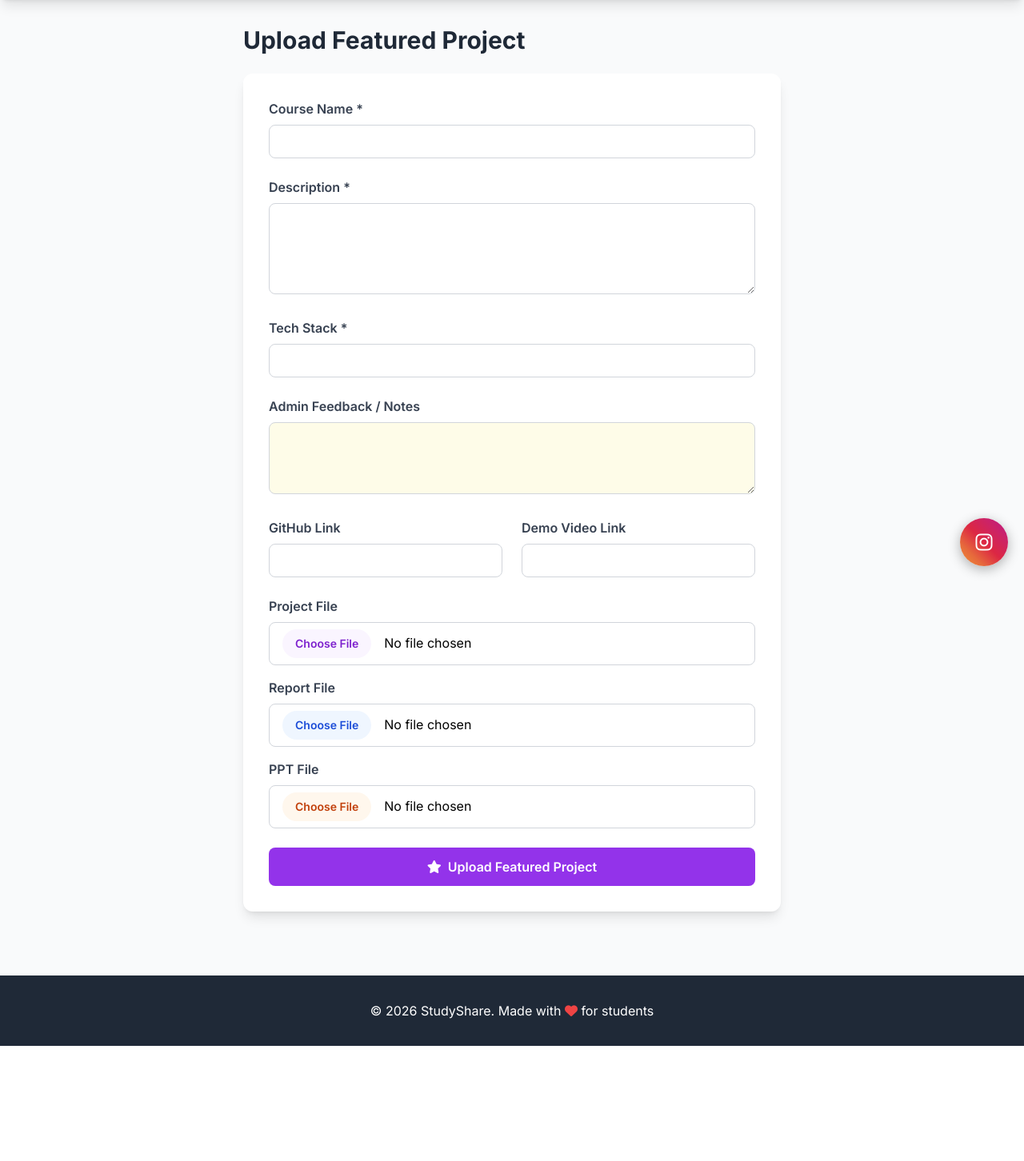
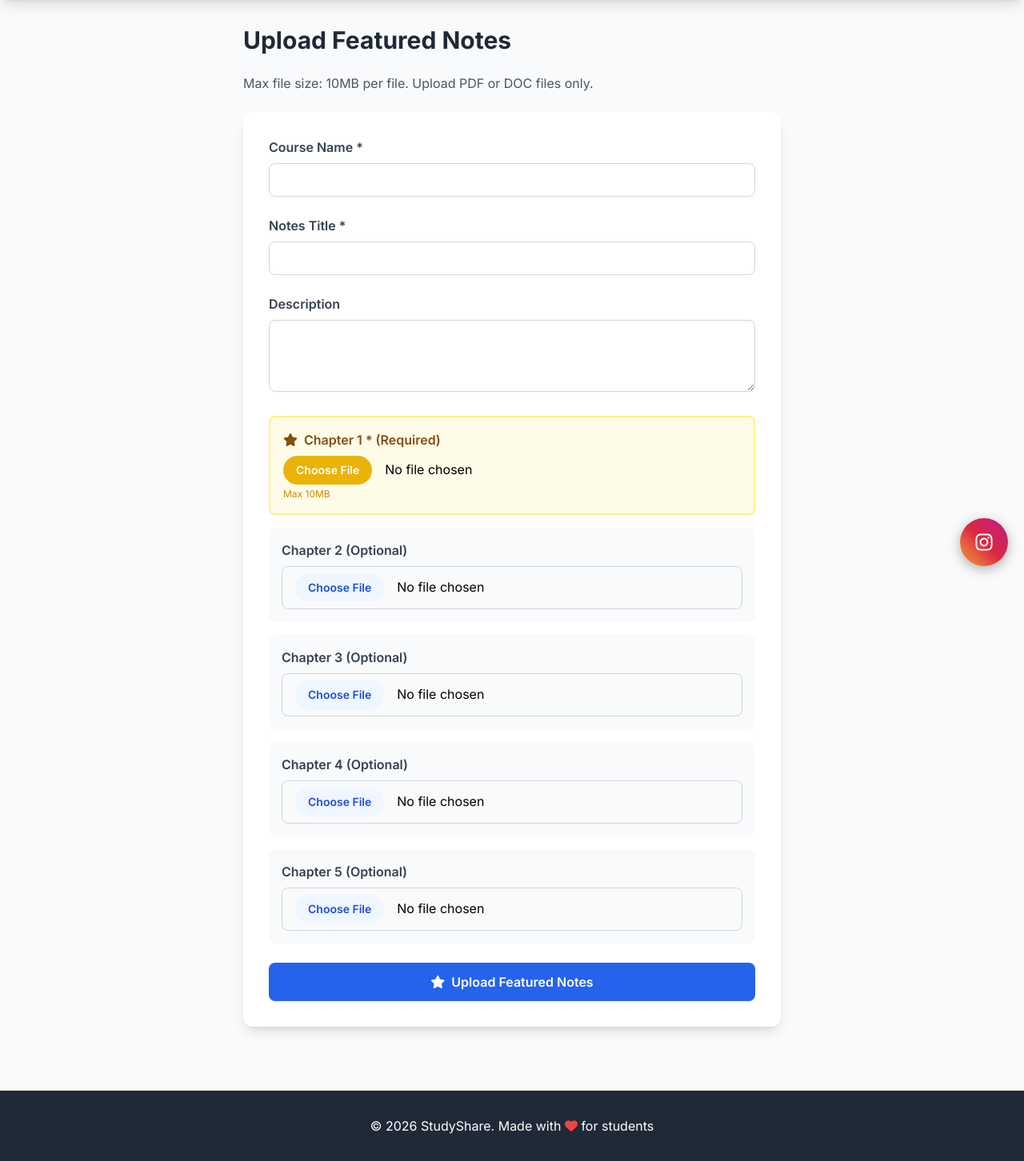
Before and after one commit to Edrin18/simats-proj, a Flask app: page /admin/upload_project in a window 1280 px wide. Shown: the part 72-1524 px from the top of the page at 80% size. Before the commit the page ends 1380 px from the top, so only its background shows below. Run offline with Flask 3, Linux system fonts and the light colour scheme; the visitor is signed in with stand-in values (Sample User, id 1); some libraries are stand-ins or nearby versions.

Commit message:
Improved UI designs

```diff
--- a/app.py
+++ b/app.py
@@ -8,7 +8,7 @@ app = Flask(__name__)
 app.config['SECRET_KEY'] = 'studyshare-secret-key-2024'
 app.config['SQLALCHEMY_DATABASE_URI'] = 'sqlite:///studyshare.db'
 app.config['SQLALCHEMY_TRACK_MODIFICATIONS'] = False
-app.config['MAX_CONTENT_LENGTH'] = 50 * 1024 * 1024
+app.config['MAX_CONTENT_LENGTH'] = 50 * 1024 * 1024  # 10MB for Render free tier
 
 ADMIN_PASSWORD = 'edrin1804081672008'
 
@@ -442,6 +442,11 @@ def admin_upload_note():
         return redirect(url_for('admin_panel'))
 
     return render_template('admin_upload_note.html')
+# Increase upload timeout for Render
+@app.errorhandler(413)
+def too_large(e):
+    flash('File too large. Maximum size is 10MB per file.', 'error')
+    return redirect(request.url), 413
 
 if __name__ == '__main__':
     with app.app_context():
--- a/templates/admin_upload_project.html
+++ b/templates/admin_upload_project.html
@@ -3,67 +3,68 @@
 {% block content %}
 <div class="container mx-auto px-4 py-8">
     <div class="max-w-2xl mx-auto">
-        <h1 class="text-3xl font-bold text-gray-800 mb-6">Upload Featured Project</h1>
+        <h1 class="text-3xl font-bold text-gray-800 mb-6">Upload Featured Notes</h1>
+        <p class="text-gray-600 mb-6">Max file size: 10MB per file. Upload PDF or DOC files only.</p>
 
-        <form method="post" enctype="multipart/form-data" class="bg-white rounded-xl shadow-lg p-8">
+        <form method="post" enctype="multipart/form-data" action="{{ url_for('admin_upload_note') }}"
+            class="bg-white rounded-xl shadow-lg p-8">
+
             <div class="mb-6">
                 <label class="block text-gray-700 font-semibold mb-2">Course Name *</label>
                 <input type="text" name="course_name" required
-                    class="w-full border border-gray-300 rounded-lg px-4 py-2 focus:outline-none focus:ring-2 focus:ring-purple-500">
+                    class="w-full border border-gray-300 rounded-lg px-4 py-2 focus:outline-none focus:ring-2 focus:ring-blue-500">
             </div>
 
             <div class="mb-6">
-                <label class="block text-gray-700 font-semibold mb-2">Description *</label>
-                <textarea name="description" required rows="4"
-                    class="w-full border border-gray-300 rounded-lg px-4 py-2 focus:outline-none focus:ring-2 focus:ring-purple-500"></textarea>
+                <label class="block text-gray-700 font-semibold mb-2">Notes Title *</label>
+                <input type="text" name="title" required
+                    class="w-full border border-gray-300 rounded-lg px-4 py-2 focus:outline-none focus:ring-2 focus:ring-blue-500">
             </div>
 
             <div class="mb-6">
-                <label class="block text-gray-700 font-semibold mb-2">Tech Stack *</label>
-                <input type="text" name="tech_stack" required
-                    class="w-full border border-gray-300 rounded-lg px-4 py-2 focus:outline-none focus:ring-2 focus:ring-purple-500">
-            </div>
-
-            <div class="mb-6">
-                <label class="block text-gray-700 font-semibold mb-2">Admin Feedback / Notes</label>
-                <textarea name="admin_feedback" rows="3"
-                    class="w-full border border-gray-300 rounded-lg px-4 py-2 focus:outline-none focus:ring-2 focus:ring-yellow-500 bg-yellow-50"></textarea>
-            </div>
-
-            <div class="grid md:grid-cols-2 gap-6 mb-6">
-                <div>
-                    <label class="block text-gray-700 font-semibold mb-2">GitHub Link</label>
-                    <input type="url" name="github_link"
-                        class="w-full border border-gray-300 rounded-lg px-4 py-2 focus:outline-none focus:ring-2 focus:ring-purple-500">
-                </div>
-                <div>
-                    <label class="block text-gray-700 font-semibold mb-2">Demo Video Link</label>
-                    <input type="url" name="demo_video"
-                        class="w-full border border-gray-300 rounded-lg px-4 py-2 focus:outline-none focus:ring-2 focus:ring-purple-500">
-                </div>
+                <label class="block text-gray-700 font-semibold mb-2">Description</label>
+                <textarea name="description" rows="3"
+                    class="w-full border border-gray-300 rounded-lg px-4 py-2 focus:outline-none focus:ring-2 focus:ring-blue-500"></textarea>
             </div>
 
             <div class="space-y-4 mb-6">
-                <div>
-                    <label class="block text-gray-700 font-semibold mb-2">Project File</label>
-                    <input type="file" name="project_file" accept=".zip,.rar,.7z"
-                        class="w-full border border-gray-300 rounded-lg px-4 py-2 file:mr-4 file:py-2 file:px-4 file:rounded-full file:border-0 file:text-sm file:font-semibold file:bg-purple-50 file:text-purple-700 hover:file:bg-purple-100">
+                <div class="p-4 bg-yellow-50 rounded-lg border-2 border-yellow-200">
+                    <label class="block text-yellow-800 font-semibold mb-2">
+                        <i class="fas fa-star mr-2"></i>Chapter 1 * (Required)
+                    </label>
+                    <input type="file" name="note_file_1" required accept=".pdf,.doc,.docx"
+                        class="w-full file:mr-4 file:py-2 file:px-4 file:rounded-full file:border-0 file:text-sm file:font-semibold file:bg-yellow-500 file:text-white hover:file:bg-yellow-600">
+                    <p class="text-xs text-yellow-600 mt-1">Max 10MB</p>
                 </div>
-                <div>
-                    <label class="block text-gray-700 font-semibold mb-2">Report File</label>
-                    <input type="file" name="report_file" accept=".pdf"
+
+                <div class="p-4 bg-gray-50 rounded-lg">
+                    <label class="block text-gray-700 font-semibold mb-2">Chapter 2 (Optional)</label>
+                    <input type="file" name="note_file_2" accept=".pdf,.doc,.docx"
                         class="w-full border border-gray-300 rounded-lg px-4 py-2 file:mr-4 file:py-2 file:px-4 file:rounded-full file:border-0 file:text-sm file:font-semibold file:bg-blue-50 file:text-blue-700 hover:file:bg-blue-100">
                 </div>
-                <div>
-                    <label class="block text-gray-700 font-semibold mb-2">PPT File</label>
-                    <input type="file" name="ppt_file" accept=".ppt,.pptx"
-                        class="w-full border border-gray-300 rounded-lg px-4 py-2 file:mr-4 file:py-2 file:px-4 file:rounded-full file:border-0 file:text-sm file:font-semibold file:bg-orange-50 file:text-orange-700 hover:file:bg-orange-100">
+
+                <div class="p-4 bg-gray-50 rounded-lg">
+                    <label class="block text-gray-700 font-semibold mb-2">Chapter 3 (Optional)</label>
+                    <input type="file" name="note_file_3" accept=".pdf,.doc,.docx"
+                        class="w-full border border-gray-300 rounded-lg px-4 py-2 file:mr-4 file:py-2 file:px-4 file:rounded-full file:border-0 file:text-sm file:font-semibold file:bg-blue-50 file:text-blue-700 hover:file:bg-blue-100">
+                </div>
+
+                <div class="p-4 bg-gray-50 rounded-lg">
+                    <label class="block text-gray-700 font-semibold mb-2">Chapter 4 (Optional)</label>
+                    <input type="file" name="note_file_4" accept=".pdf,.doc,.docx"
+                        class="w-full border border-gray-300 rounded-lg px-4 py-2 file:mr-4 file:py-2 file:px-4 file:rounded-full file:border-0 file:text-sm file:font-semibold file:bg-blue-50 file:text-blue-700 hover:file:bg-blue-100">
+                </div>
+
+                <div class="p-4 bg-gray-50 rounded-lg">
+                    <label class="block text-gray-700 font-semibold mb-2">Chapter 5 (Optional)</label>
+                    <input type="file" name="note_file_5" accept=".pdf,.doc,.docx"
+                        class="w-full border border-gray-300 rounded-lg px-4 py-2 file:mr-4 file:py-2 file:px-4 file:rounded-full file:border-0 file:text-sm file:font-semibold file:bg-blue-50 file:text-blue-700 hover:file:bg-blue-100">
                 </div>
             </div>
 
             <button type="submit"
-                class="w-full bg-purple-600 text-white py-3 rounded-lg font-semibold hover:bg-purple-700 transition">
-                <i class="fas fa-star mr-2"></i>Upload Featured Project
+                class="w-full bg-blue-600 text-white py-3 rounded-lg font-semibold hover:bg-blue-700 transition">
+                <i class="fas fa-star mr-2"></i>Upload Featured Notes
             </button>
         </form>
     </div>
```
Also changed, not shown: templates/index.html (+17 -6 lines), instance/studyshare.db, 1 other file.
